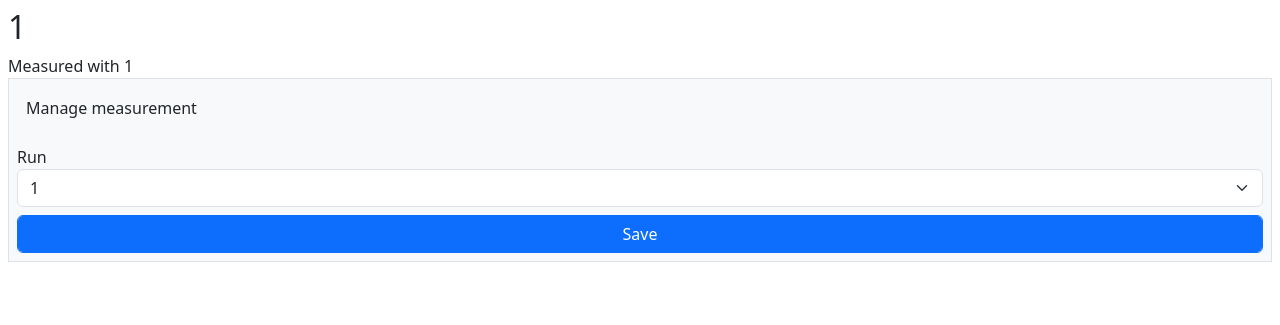
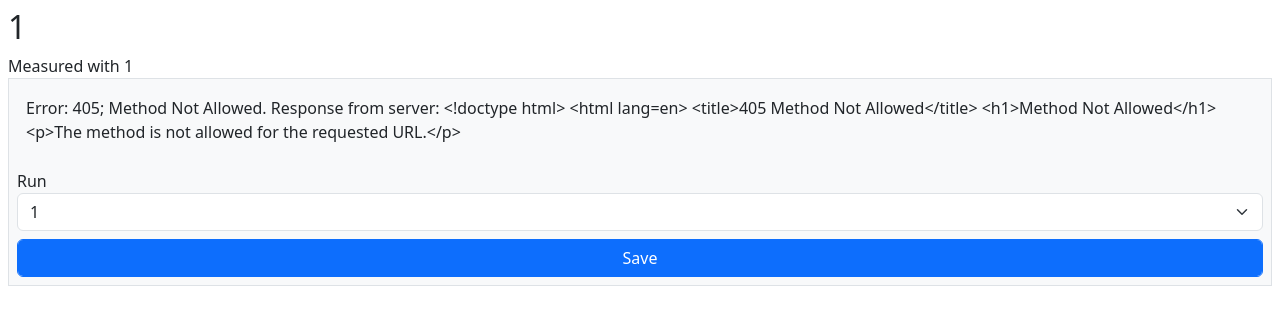
Before and after one commit to nsg-ethz/autopower, a Flask app: template server/management/templates/measurementManagement.html in a window 1280 px wide. Shown: the part 56-381 px from the top of the page. Run offline with Flask 3, Linux system fonts and the light colour scheme; the template is opened without the code that fills it: most values are stand-ins (such as "Sample title", 1, 10 or a date in 2020); parts of the project's set-up code (start-up, migrations or seed data) failed here and were passed over; some libraries are stand-ins or nearby versions.

Commit message:
Apply smaller error handling changes
We should move to the fetch api fully in future

```diff
--- a/server/management/app.py
+++ b/server/management/app.py
@@ -385,13 +385,8 @@ def manageMeasurement(measurementId):
         pgConnection.commit()
         allRuns = pgcurs.fetchall()
         allRuns.append({"run_id": None})  # Always allow run_id to be cleared by having a NULL/None field
-        # Get the number of samples of this measurement
-        sampleRes, res = getSampleCount(measurementId)
-        if res != 200 or not sampleRes["numSamples"]:
-            return "Could not get the content of the requested measurement", 500
 
-        numSamples = sampleRes["numSamples"]
-        return render_template("measurementManagement.html", sharedMsmtId=msmt["shared_measurement_id"], clientUid=msmt["client_uid"], measurementId=measurementId, currRun=msmt["run_id"], runsOfThisDevice=allRuns, showDelete=True, numSamples=numSamples)
+        return render_template("measurementManagement.html", sharedMsmtId=msmt["shared_measurement_id"], clientUid=msmt["client_uid"], measurementId=measurementId, currRun=msmt["run_id"], runsOfThisDevice=allRuns, showDelete=True)
 
 
 @app.route("/manageMeasurement/<measurementId>/updateMsmt", methods=["POST"])
--- a/server/management/templates/measurementManagement.html
+++ b/server/management/templates/measurementManagement.html
@@ -28,7 +28,7 @@
       </div>
       <div class="modal-body">
         <p>
-          Do you want to permanently delete measurement "{{ sharedMsmtId | e }}" and <span class="samplecount">a yet unknown number of</span> samples?
+          Do you want to permanently delete measurement "{{ sharedMsmtId | e }}" and <span class="samplecount">some</span> samples?
         </p>
         <p>
           If yes, type "Yes, I want to delete <span class="samplecount">some</span> samples!" and confirm:
@@ -50,8 +50,19 @@
   var msg = $("#mmStatus");
   $(document).ready(async function() {
     // load number of measurement samples for deletion overlay
-    numSamples = await fetch("{{ url_for('getSampleCount', measurementId=measurementId) }}").then((r) => r.json()).then(p => p["numSamples"]);
-    $(".samplecount").html(numSamples);
+    numSamples = await fetch("{{ url_for('getSampleCount', measurementId=measurementId) }}")
+    .then(async function (r) {
+      if(r.ok) {
+        return r.json();
+      } else {
+        let bdy = await r.text();
+        throw Error(r.status + "; " + r.statusText + ". Response from server: " + bdy);
+      }
+    }).then(p => p["numSamples"])
+    .catch(function (err) {
+      msg.text(err);
+    });
+    $(".samplecount").text(numSamples);
     makeAjaxForm(
       $(mmForm),
       function(resp) {
```
